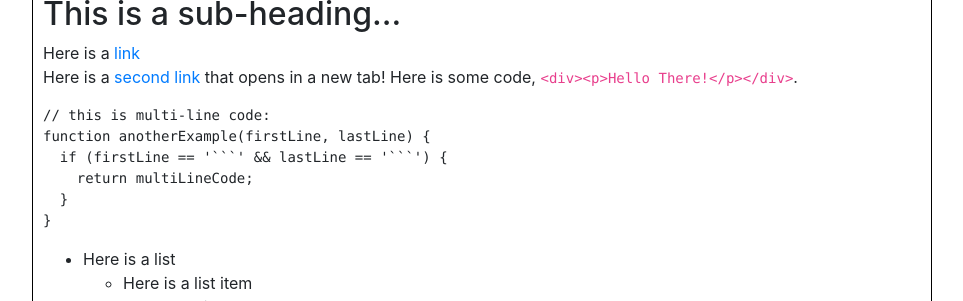
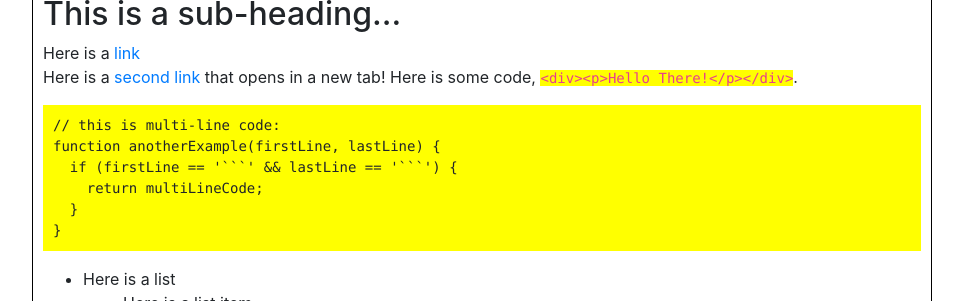
Before and after one commit to MarkFSkinner/markdown-previewer-react-redux, a React (Create React App) app: page / in a window 1280 px wide. Shown: the part 362-663 px from the top of the page, without its empty margins (158-1121 px from the left). Built offline with nearby package versions, Linux system fonts and the light colour scheme.

Commit message:
Add color background/formating to <code>

```diff
--- a/src/App.css
+++ b/src/App.css
@@ -22,3 +22,12 @@ textarea {
   margin-top: 20px;
   padding: 10px;
 }
+
+pre {
+  background-color: yellow;
+  padding: 10px;
+}
+
+code {
+  background-color: yellow;
+}
```
